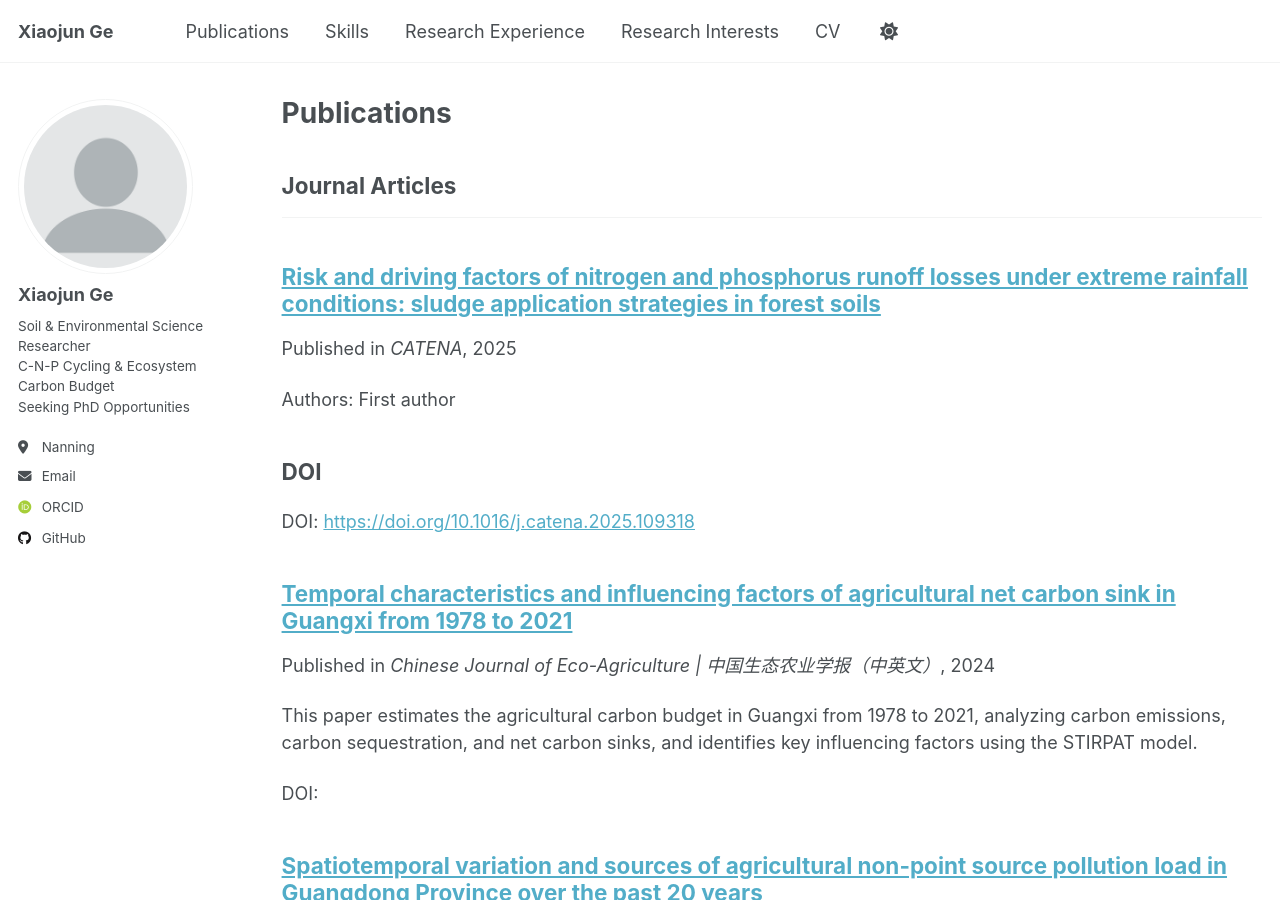
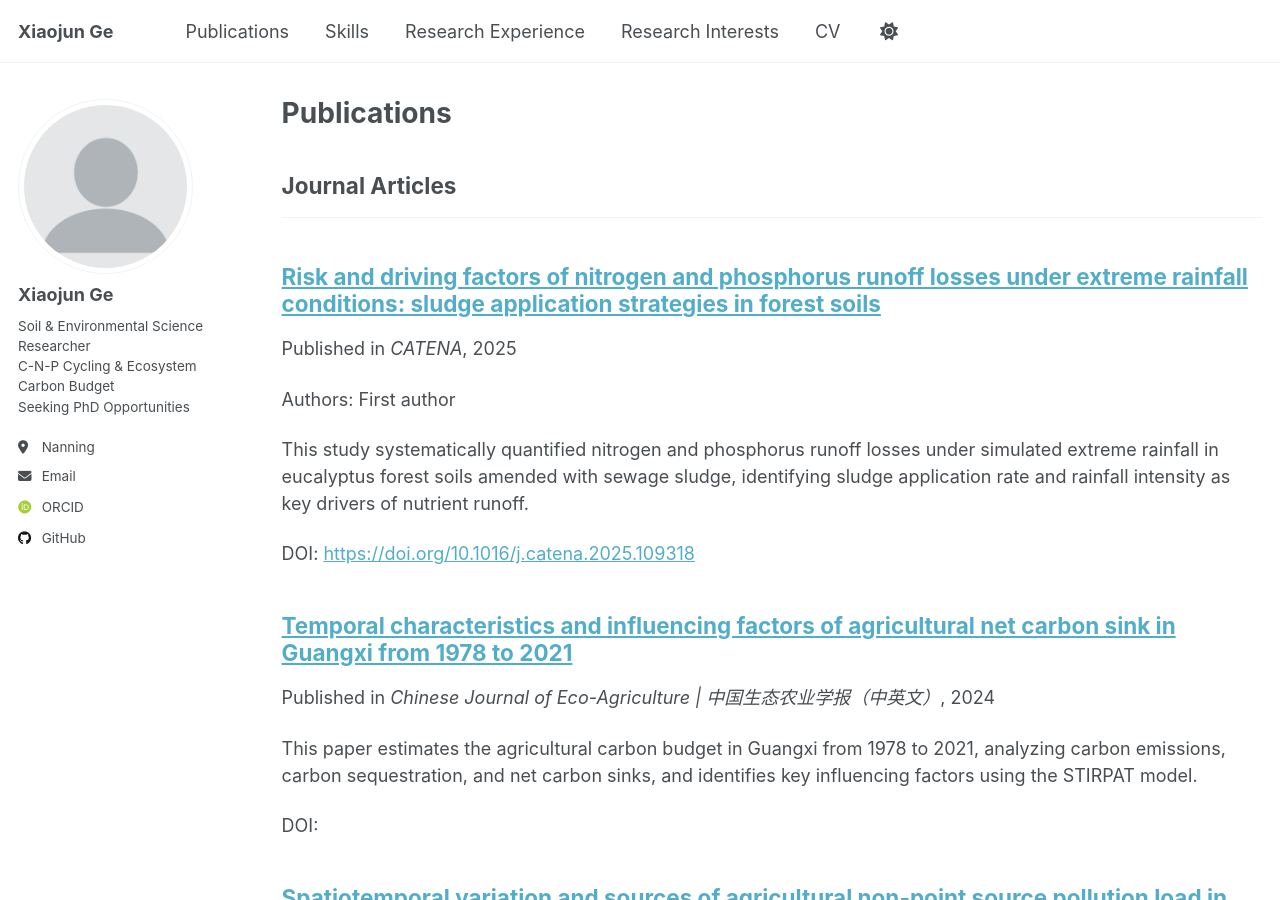
Before and after one commit to gexiaojun1201/Xiaojun_Ge.github.io, a Jekyll site: the page built from _pages/publications.html, in a window 1280 px wide and 900 px high. Built offline with Jekyll 4.4.1, drawn with Linux system fonts in a browser that asks for light colours; some web fonts are replaced; a script that is not in the unit is left out.

Commit message:
Update publication with excerpt for better list view display
- Add excerpt field to publication front matter for summary in list view
- Excerpt shows brief introduction without DOI in publications list
- Full DOI, Abstract, and Citation appear on the publication detail page

```diff
--- a/_publications/2009-10-01-paper-title-number-1.md
+++ b/_publications/2009-10-01-paper-title-number-1.md
@@ -8,6 +8,7 @@ permalink: /publication/2024-04-12-agricultural-net-carbon-sink-guangxi
 status: 'Published'
 authors: 'First author'
 paperurl: 'https://doi.org/10.1016/j.catena.2025.109318'
+excerpt: 'This study systematically quantified nitrogen and phosphorus runoff losses under simulated extreme rainfall in eucalyptus forest soils amended with sewage sludge, identifying sludge application rate and rainfall intensity as key drivers of nutrient runoff.'
 share: false
 ---
 
```
